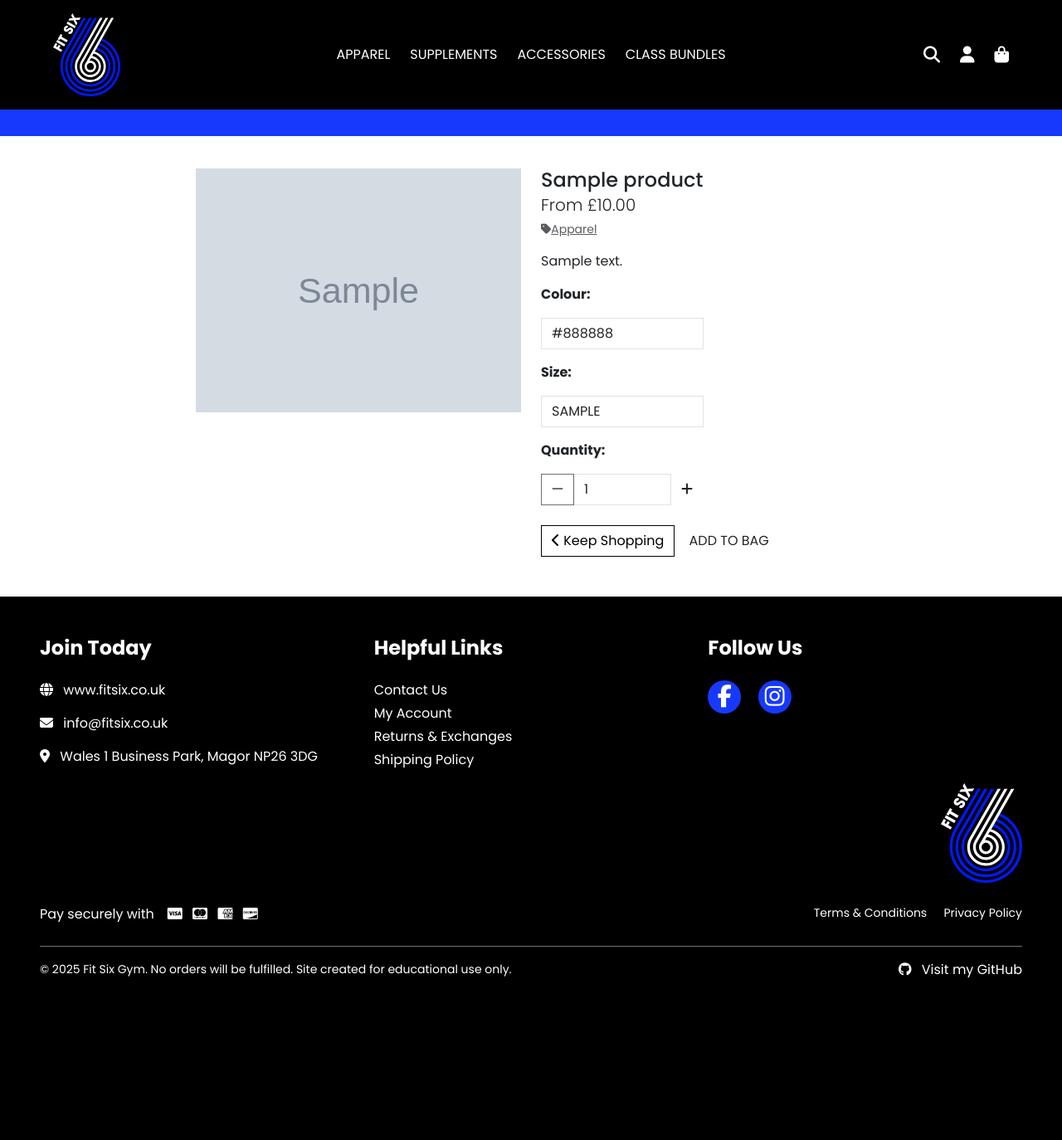
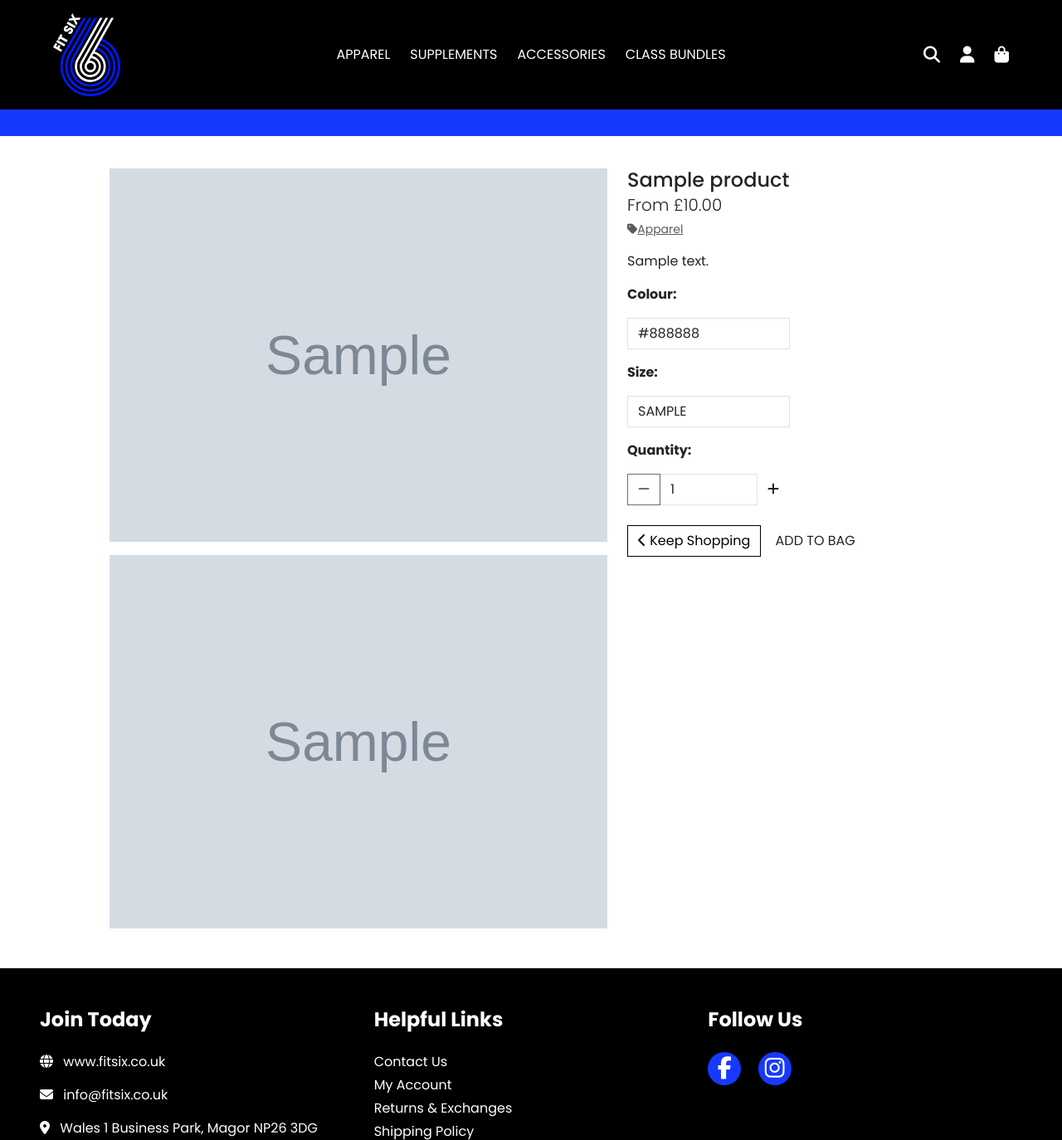
Before and after one commit to sd-powell/fit-six, a Django app: page /products/sample/ in a window 1280 px wide. Shown: the top 1374 px of the page at 83% size. Before the commit the page ends 1179 px from the top, so only its background shows below. Run offline with Django 5.2, Linux system fonts and the light colour scheme; data comes from the database, SQL or seed files in the repository; tables that the repository leaves empty hold one stand-in row (values such as "Sample post"); grey boxes marked "Sample" are stand-in pictures; parts of the project's set-up code (start-up, migrations or seed data) failed here and were passed over; some libraries are stand-ins or nearby versions.

Commit message:
add responsive product image display with carousel on mobile and stacked layout on desktop

```diff
--- a/products/templates/products/product_detail.html
+++ b/products/templates/products/product_detail.html
@@ -13,17 +13,66 @@
     <div class="overlay"></div>
     <div class="container-fluid">
         <div class="row">
-            <!-- Product Image -->
-            <div class="col-12 col-md-6 col-lg-4 offset-lg-2">
-                <div class="image-container my-5">
+            <!-- Product Images -->
+            <div class="col-12 col-lg-6 offset-lg-1 my-5">
+
+                <!-- Mobile Carousel -->
+                <div class="d-md-none">
+                    <div id="variantImageCarousel" class="carousel slide" data-bs-ride="carousel">
+                        <div class="carousel-inner">
+
+                            <div class="carousel-item active">
+                                {% if product.image %}
+                                    <img src="{{ product.image.url }}" class="d-block w-100" alt="{{ product.name }} Front">
+                                {% else %}
+                                    <img src="{{ MEDIA_URL }}noimage.png" class="d-block w-100" alt="{{ product.name }}">
+                                {% endif %}
+                            </div>
+
+                            {% with product.variants.all|first as default_variant %}
+                                {% if default_variant.image_back %}
+                                <div class="carousel-item">
+                                    <img src="{{ default_variant.image_back.url }}" class="d-block w-100" alt="{{ product.name }} Back">
+                                </div>
+                                {% endif %}
+                            {% endwith %}
+                        </div>
+
+                        <!-- Carousel indicators -->
+                        <div class="carousel-indicators">
+                            <button type="button" data-bs-target="#variantImageCarousel" data-bs-slide-to="0" class="active" aria-current="true" aria-label="Front"></button>
+                            {% with product.variants.all|first as default_variant %}
+                                {% if default_variant.image_back %}
+                                <button type="button" data-bs-target="#variantImageCarousel" data-bs-slide-to="1" aria-label="Back"></button>
+                                {% endif %}
+                            {% endwith %}
+                        </div>
+                    </div>
+                </div>
+
+                <!-- Desktop Vertical Stack -->
+                <div class="d-none d-md-block">
+                    <div class="mb-3">
                         {% if product.image %}
                             <a href="{{ product.image.url }}" target="_blank">
-                            <img class="card-img-top img-fluid" src="{{ product.image.url }}" alt="{{ product.name }}">
+                                <img class="card-img-top img-fluid" src="{{ product.image.url }}" alt="{{ product.name }} Front">
                             </a>
                         {% else %}
                             <img class="card-img-top img-fluid" src="{{ MEDIA_URL }}noimage.png" alt="{{ product.name }}">
                         {% endif %}
                     </div>
+
+                    {% with product.variants.all|first as default_variant %}
+                        {% if default_variant.image_back %}
+                        <div>
+                            <a href="{{ default_variant.image_back.url }}" target="_blank">
+                                <img class="card-img-top img-fluid" src="{{ default_variant.image_back.url }}" alt="{{ product.name }} Back">
+                            </a>
+                        </div>
+                        {% endif %}
+                    {% endwith %}
+                </div>
+
             </div>
 
             <!-- Product Details -->
```
Lines whose indentation alone changed are shown as unchanged.
